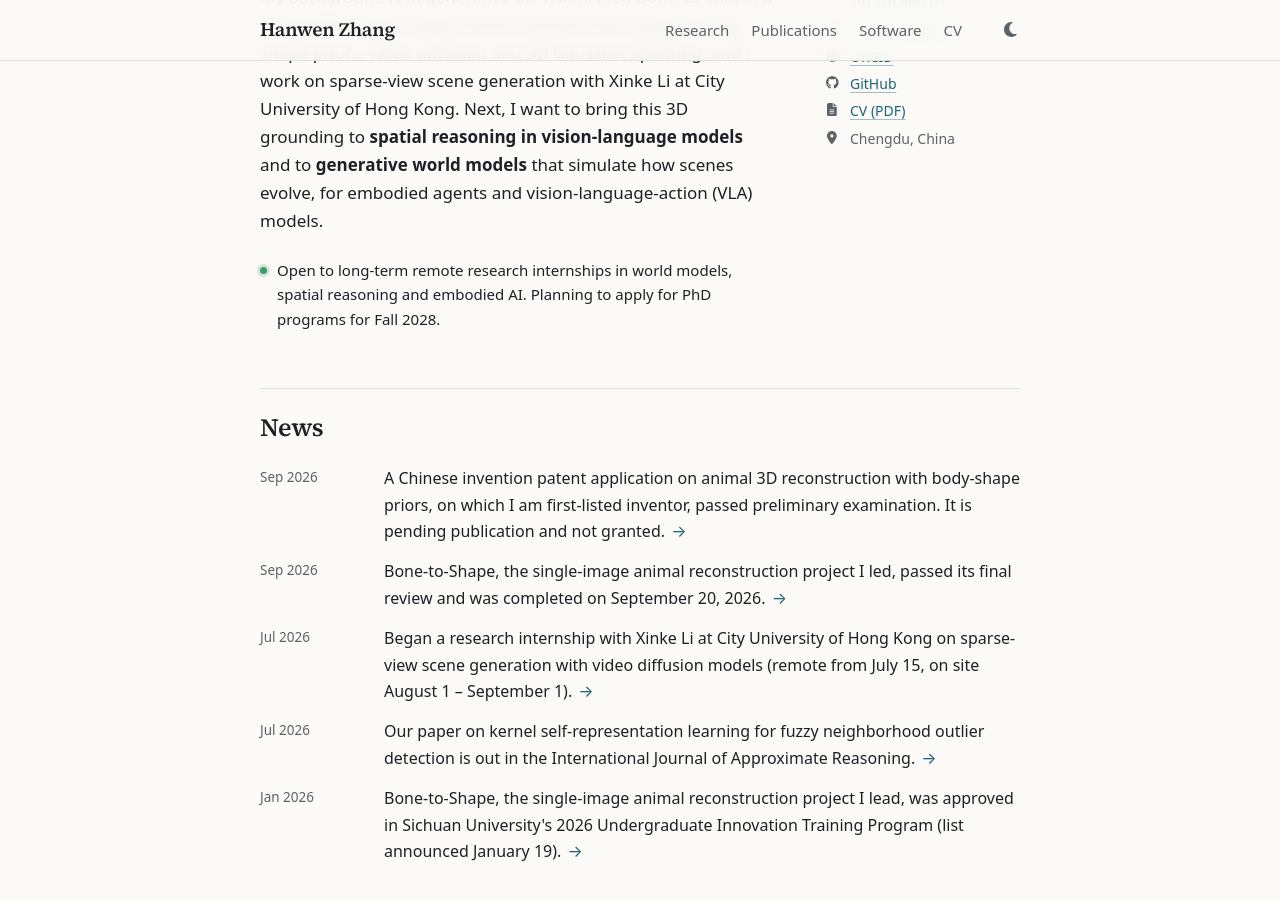
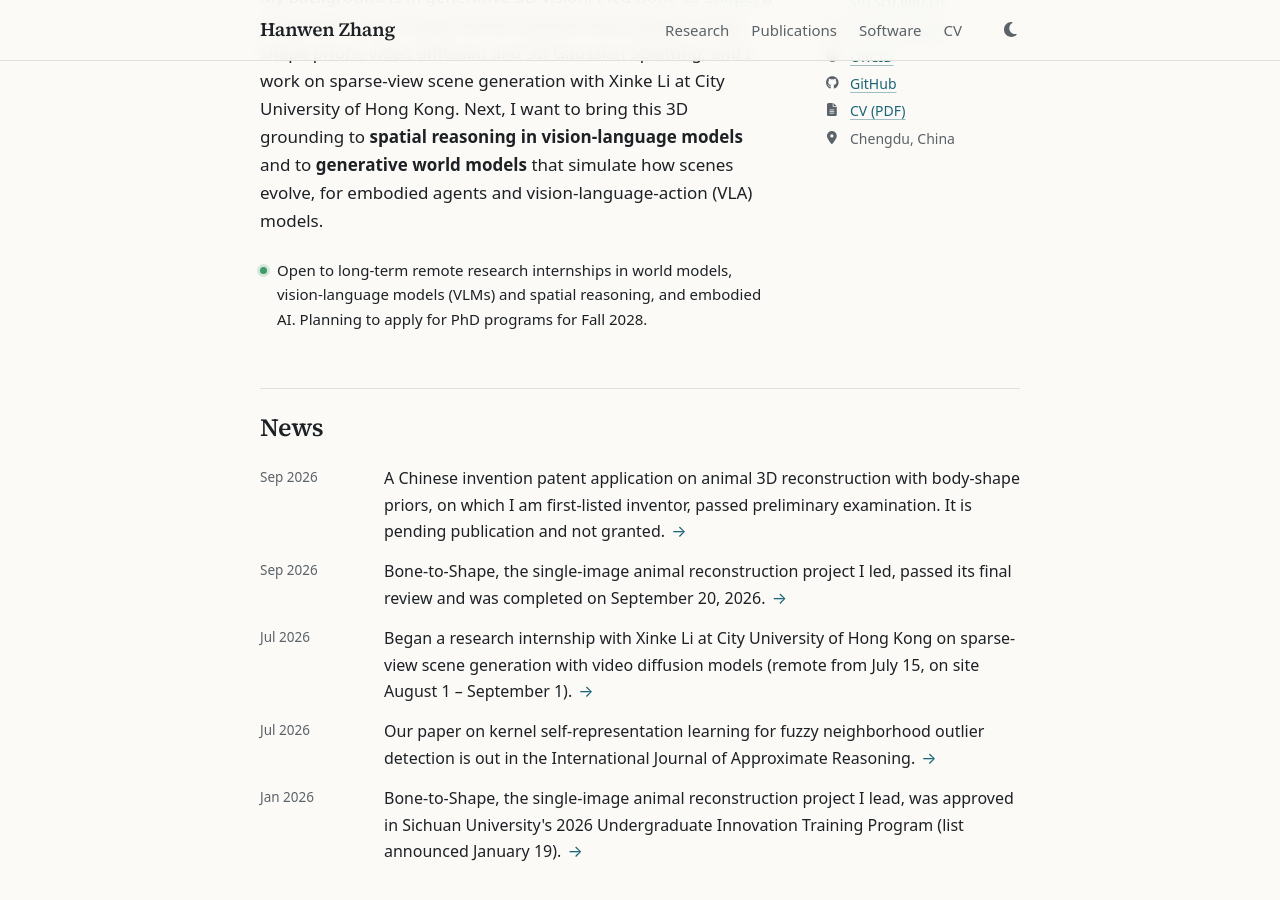
Before and after one commit to hwzhangcs/hwzhangcs.github.io, a Jekyll site: the page built from _pages/about.md, in a window 1280 px wide and 900 px high, scrolled down 427 px. Built offline with Jekyll 4.4.1, drawn with Linux system fonts in a browser that asks for light colours; some of the changed text lies outside the part shown.

Commit message:
Name VLMs in the internship line and retitle Related work as Other research
Co-Authored-By: Claude Opus 5.5 <noreply@anthropic.com>

```diff
--- a/_data/research.yml
+++ b/_data/research.yml
@@ -1,7 +1,7 @@
 # Research experience, in CV order. Source notes for the homepage and latex/cv.tex (the one-page PDF selects from these).
 # An entry with a `homepage` block also appears in the homepage Research section
 # (_includes/home/research.html); `current: true` puts it first as current work,
-# `featured: true` gives it the large figure layout, and the rest are listed as related work.
+# `featured: true` gives it the large figure layout, and the rest are listed under Other research.
 # Keep unknown dates and affiliations absent rather than estimated.
 
 - id: cityu
--- a/_includes/home/hero.html
+++ b/_includes/home/hero.html
@@ -19,6 +19,6 @@
   <div class="hero-text">
     <p class="hero-lead">I want multimodal models and embodied agents to <strong>understand and predict the 3D world</strong>: where things are, how views relate, and how scenes change when an agent acts.</p>
     <p>My background is in generative 3D vision. I led <a href="{{ '/research/bone-to-shape/' | relative_url }}">Bone-to-Shape</a>, a completed single-image animal reconstruction project using shape priors, video diffusion and 3D Gaussian Splatting, and I work on sparse-view scene generation with Xinke Li at City University of Hong Kong. Next, I want to bring this 3D grounding to <strong>spatial reasoning in vision-language models</strong> and to <strong>generative world models</strong> that simulate how scenes evolve, for embodied agents and vision-language-action (VLA) models.</p>
-    <p class="hero-status"><span class="status-dot" aria-hidden="true"></span>Open to long-term remote research internships in world models, spatial reasoning and embodied AI. Planning to apply for PhD programs for Fall 2028.</p>
+    <p class="hero-status"><span class="status-dot" aria-hidden="true"></span>Open to long-term remote research internships in world models, vision-language models (VLMs) and spatial reasoning, and embodied AI. Planning to apply for PhD programs for Fall 2028.</p>
   </div>
 </header>
--- a/_includes/home/research.html
+++ b/_includes/home/research.html
@@ -22,7 +22,7 @@
   </div>
 </article>
 {% endif %}{% endfor %}
-<h3 class="research-subheading">Related work</h3>
+<h3 class="research-subheading">Other research</h3>
 <ol class="dated-list work-list">
 {% for item in site.data.research %}{% if item.homepage and item.homepage.featured != true and item.homepage.current != true %}
   <li><time>{{ item.homepage.period }}</time><div>
```
